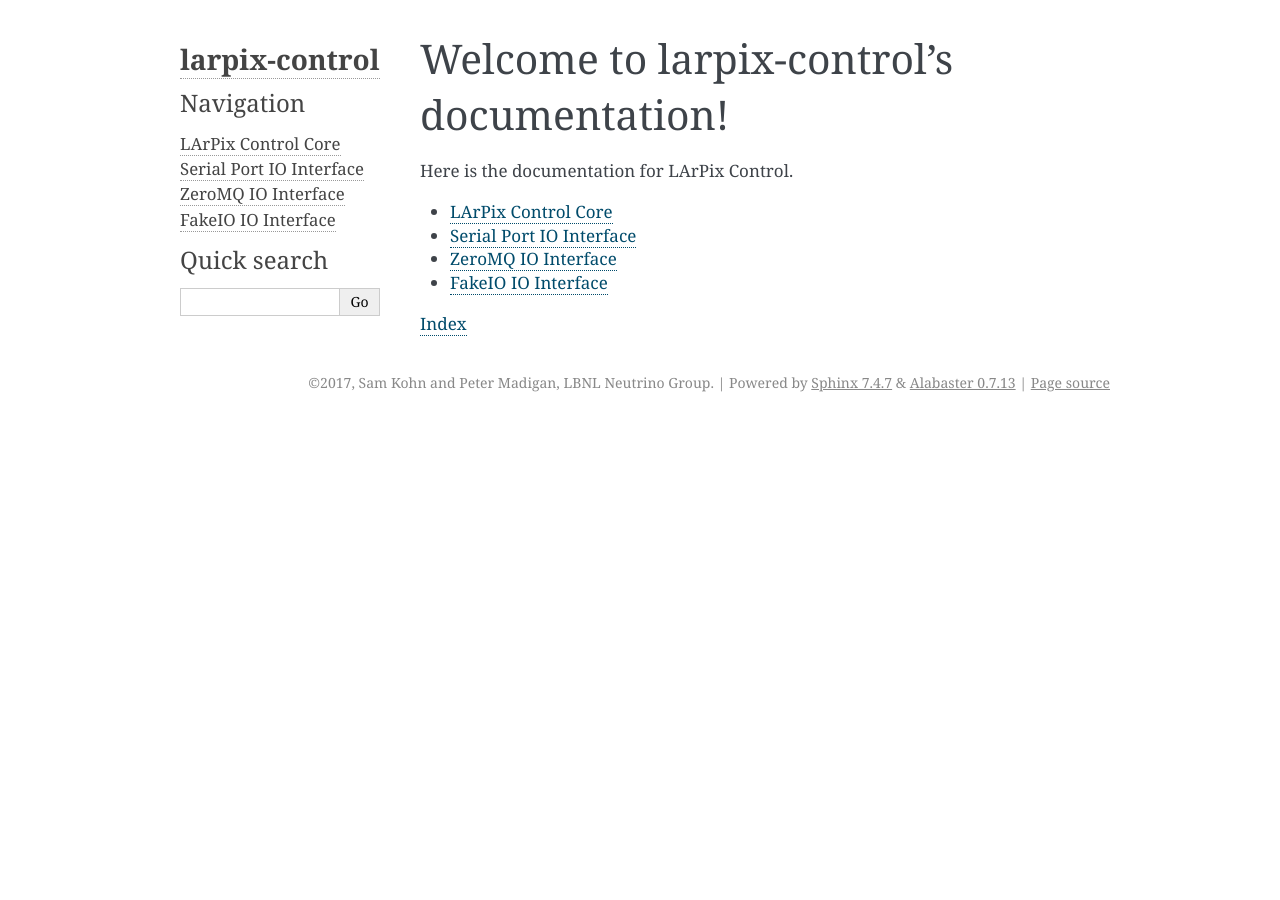
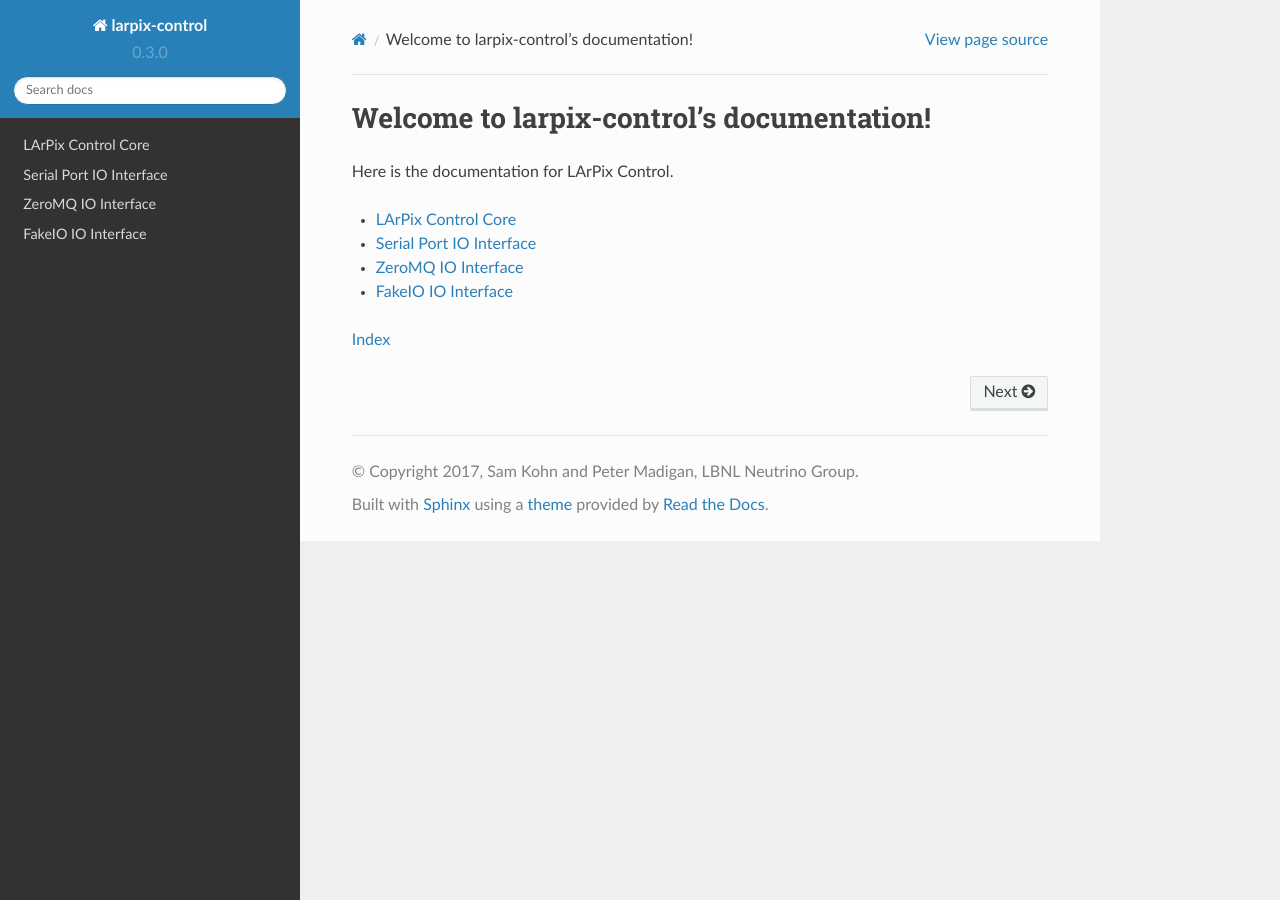
Before and after one commit to larpix/larpix-control, a Sphinx documentation site: the page built from docs/index.rst, in a window 1280 px wide. Built offline with Sphinx 7.4.7 and the Read the Docs theme 2.0.0, drawn with Linux system fonts in a browser that asks for light colours.

Commit message:
Add better HTML documentation template

```diff
--- a/docs/conf.py
+++ b/docs/conf.py
@@ -91,7 +91,7 @@ todo_include_todos = False
 #
 on_rtd = os.environ.get('READTHEDOCS') == 'True'
 if not on_rtd:
-    html_theme = 'alabaster'
+    html_theme = 'sphinx_rtd_theme'
 
 # Theme options are theme-specific and customize the look and feel of a theme
 # further.  For a list of options available for each theme, see the
--- a/setup.py
+++ b/setup.py
@@ -29,5 +29,6 @@ setup(
         keywords='dune physics',
         packages=find_packages(),
         install_requires=['pyserial','bitstring','pytest',
-            'larpix-geometry>=0.3.0', 'bitarray', 'pyzmq'],
+            'larpix-geometry>=0.3.0', 'bitarray', 'pyzmq',
+            'sphinx_rtd_theme'],
 )
```
